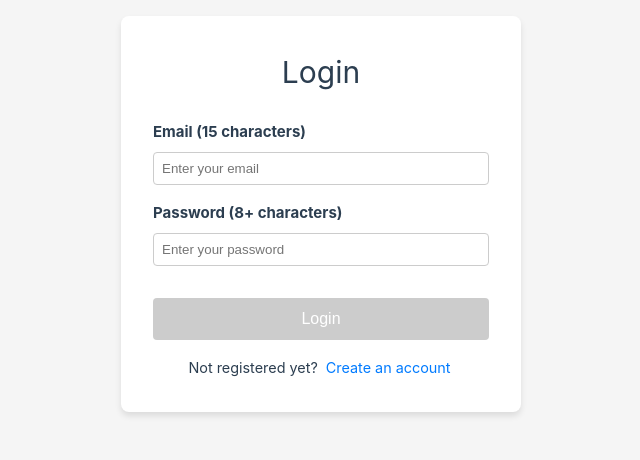
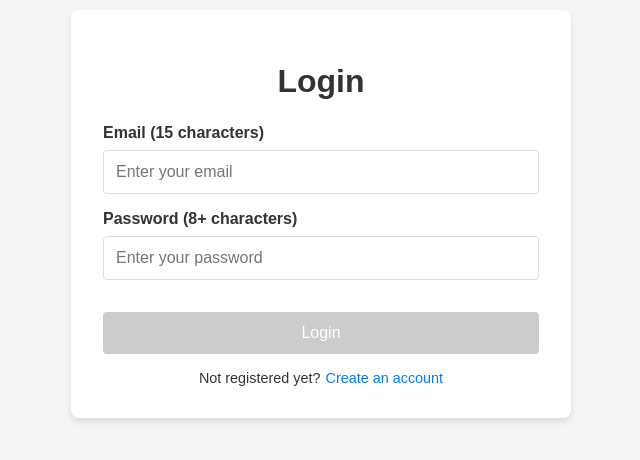
Before and after one commit to Kuanysh-kst/Website-frontend, a Vue app: page /login in a window 1280 px wide. Shown: the part 186-646 px from the top of the page, without its empty margins (319-959 px from the left). Built offline with nearby package versions, Linux system fonts and the light colour scheme; no server answers.

Commit message:
added scss file
Signed-off-by: Kyanysh <kuanysh4646@gmail.com>

```diff
--- a/package.json
+++ b/package.json
@@ -25,6 +25,7 @@
     "eslint-plugin-vue": "~10.0.0",
     "globals": "^16.0.0",
     "prettier": "3.5.3",
+    "sass-embedded": "^1.86.3",
     "vite": "^6.2.4",
     "vite-plugin-vue-devtools": "^7.7.2"
   }
--- /dev/null
+++ b/src/assets/styles/global.scss
@@ -0,0 +1,126 @@
+// Общие переменные
+$primary-color: #007bff;
+$secondary-color: #0056b3;
+$error-color: #dc3545;
+$success-color: #28a745;
+$background-color: #f5f5f5;
+$text-color: #333;
+$font-family: 'Arial', sans-serif;
+
+// Сброс box-sizing
+*,
+*::before,
+*::after {
+  box-sizing: inherit;
+}
+
+// Базовые стили
+body {
+  font-family: $font-family;
+  background-color: $background-color;
+  color: $text-color;
+  margin: 0;
+  padding: 0;
+  box-sizing: border-box;
+}
+
+// Контейнер
+.container {
+  background: white;
+  padding: 2rem;
+  border-radius: 8px;
+  box-shadow: 0 4px 6px rgba(0, 0, 0, 0.1);
+  width: 100%;
+  max-width: 500px;
+  margin: 1rem auto;
+}
+
+// Заголовок
+h1 {
+  text-align: center;
+  margin-bottom: 1.5rem;
+  color: $text-color;
+}
+
+// Формы
+.form-group {
+  margin-bottom: 1rem;
+
+  label {
+    display: block;
+    margin-bottom: 0.5rem;
+    font-weight: bold;
+    color: $text-color;
+  }
+
+  input {
+    width: 100%;
+    padding: 0.75rem;
+    border: 1px solid #ddd;
+    border-radius: 4px;
+    font-size: 1rem;
+    transition: border-color 0.3s;
+
+    &:focus {
+      border-color: $primary-color;
+      outline: none;
+    }
+  }
+}
+
+// Кнопка
+button {
+  width: 100%;
+  padding: 0.75rem;
+  background-color: $primary-color;
+  color: white;
+  border: none;
+  border-radius: 4px;
+  font-size: 1rem;
+  font-weight: 500;
+  cursor: pointer;
+  margin-top: 1rem;
+  transition: background-color 0.3s;
+
+  &:hover:not(:disabled) {
+    background-color: $secondary-color;
+  }
+
+  &:disabled {
+    background-color: #cccccc;
+    cursor: not-allowed;
+  }
+}
+
+// Ошибки / успехи
+.error-message {
+  color: $error-color;
+  font-size: 0.875rem;
+  margin-top: 0.25rem;
+}
+
+.success-message {
+  color: $success-color;
+  font-size: 0.875rem;
+  margin-top: 1rem;
+  text-align: center;
+}
+
+// Ссылки
+a {
+  color: $primary-color;
+  text-decoration: none;
+
+  &:hover {
+    text-decoration: underline;
+  }
+}
+
+// Подсказка регистрации
+.register-prompt,
+.login-link {
+  margin-top: 1.5rem;
+  text-align: center;
+  font-size: 0.9rem;
+  color: $text-color;
+}
--- a/src/router/index.js
+++ b/src/router/index.js
@@ -23,7 +23,7 @@ const routes = [
   {
     path: '/hello',
     name: 'hello',
-    component: () => import('../views/HelloView.vue'),
+    component: () => import('@/views/HelloView.vue'),
     meta: { requiresAuth: true }
   },
   {
@@ -44,18 +44,5 @@ const router = createRouter({
   routes
 })
 
-router.beforeEach((to, from, next) => {
-  const isAuthenticated = localStorage.getItem('jwtToken')
-
-  if (to.meta.requiresAuth && !isAuthenticated) {
-    // Неавторизованный пользователь → логин
-    next('/login')
-  } else if (to.meta.public && isAuthenticated) {
-    // Авторизованный пытается зайти на публичную (login/register) → домой
-    next('/home')
-  } else {
-    next()
-  }
-})
-
+// Удалена логика перенаправления в beforeEach
 export default router
--- a/src/views/LoginView.vue
+++ b/src/views/LoginView.vue
@@ -1,6 +1,6 @@
 <template>
   <div class="login-view">
-    <div class="login-container">
+    <div class="container">
       <h1>Login</h1>
       <form @submit.prevent="handleLogin">
         <div class="form-group">
@@ -29,7 +29,7 @@
           />
           <div v-if="passwordError" class="error-message">{{ passwordError }}</div>
         </div>
-        <button type="submit" class="login-button" :disabled="isBlocked || !formValid">
+        <button type="submit" :disabled="isBlocked || !formValid">
           {{ isBlocked ? `Blocked (${remainingTime}s)` : "Login" }}
         </button>
         <div class="register-prompt">
@@ -153,15 +153,6 @@ export default {
   background-color: #f5f5f5;
 }
 
-.login-container {
-  background: white;
-  padding: 2rem;
-  border-radius: 8px;
-  box-shadow: 0 4px 6px rgba(0, 0, 0, 0.1);
-  width: 100%;
-  max-width: 400px;
-}
-
 h1 {
   text-align: center;
   margin-bottom: 1.5rem;
@@ -175,13 +166,6 @@ label {
   display: block;
   margin-bottom: 0.5rem;
   font-weight: bold;
-}
-
-input {
-  width: 100%;
-  padding: 0.5rem;
-  border: 1px solid #ccc;
-  border-radius: 4px;
 }
 
 .login-button {
--- a/src/views/RegisterView.vue
+++ b/src/views/RegisterView.vue
@@ -1,6 +1,6 @@
 <template>
   <div class="register-view">
-    <div class="register-container">
+    <div class="container">
       <h1>Create Account</h1>
       <form @submit.prevent="handleRegister">
         <!-- First Name -->
@@ -81,7 +81,7 @@
         </div>
 
         <!-- Submit Button -->
-        <button type="submit" class="register-button" :disabled="!formValid || loading">
+        <button type="submit" :disabled="!formValid || loading">
           {{ loading ? "Processing..." : "Register" }}
         </button>
 
@@ -245,7 +245,7 @@ export default {
   overflow-y: auto;
 }
 
-.register-container {
+.container {
   background: white;
   padding: 2rem;
   border-radius: 8px;
@@ -287,7 +287,7 @@ input:focus {
   outline: none;
 }
 
-.register-button {
+button {
   width: 100%;
   padding: 0.75rem;
   background-color: #007bff;
@@ -301,11 +301,11 @@ input:focus {
   transition: background-color 0.3s;
 }
 
-.register-button:hover:not(:disabled) {
+button:hover:not(:disabled) {
   background-color: #0069d9;
 }
 
-.register-button:disabled {
+button:disabled {
   background-color: #cccccc;
   cursor: not-allowed;
 }
```
Also changed, not shown: src/main.js (+5 -13 lines), 1 other file (tests, documents, lock files or other folders).
